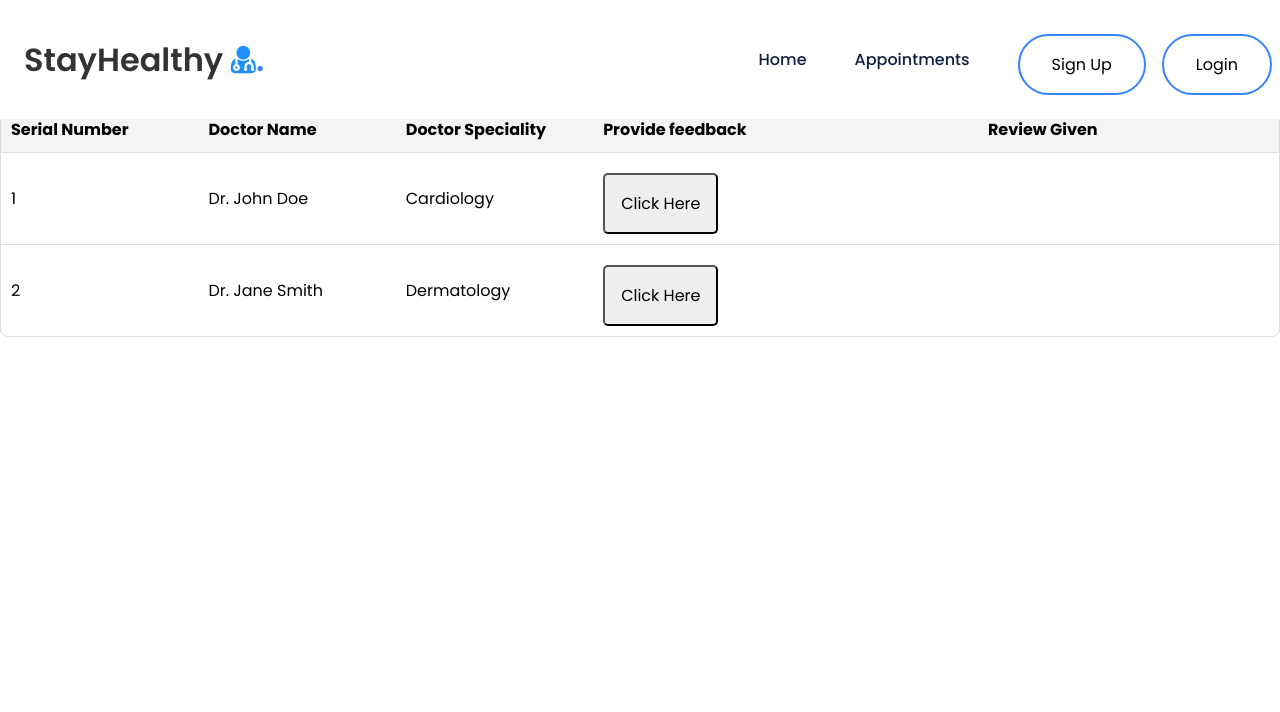
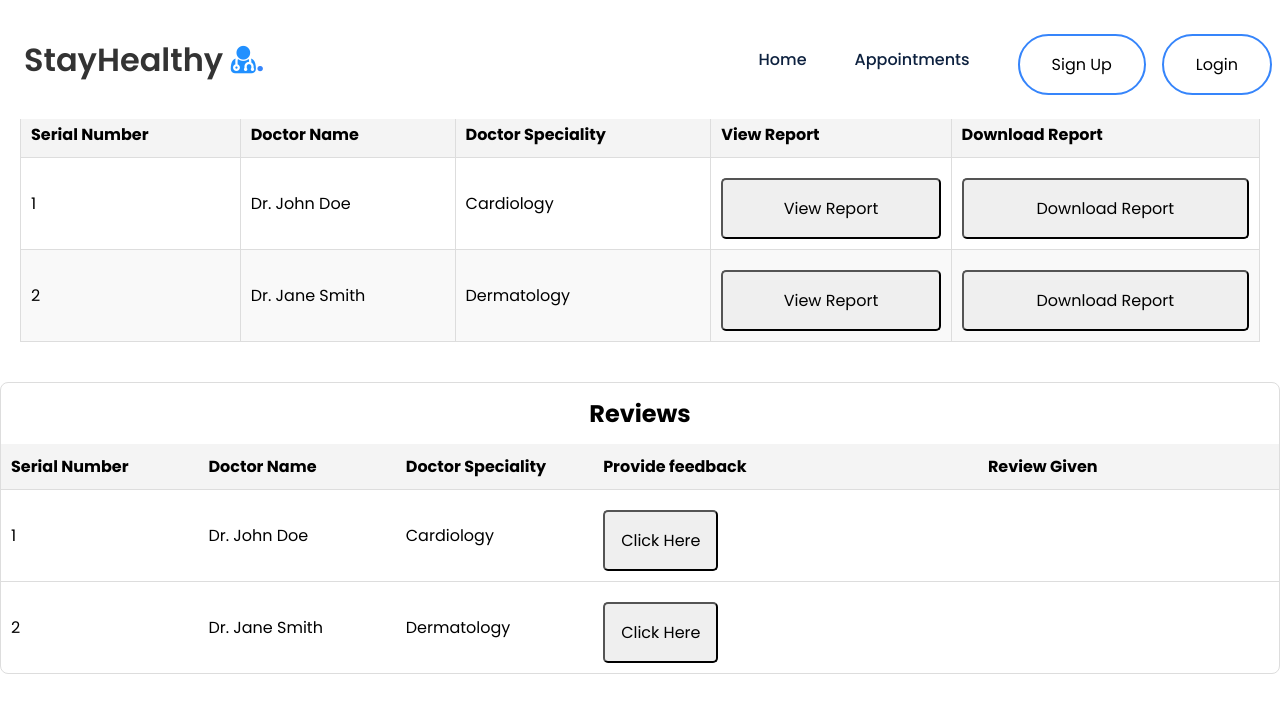
Before and after one commit to BashS117/test_med_app, a React (Create React App) app: page /reports in a window 1280 px wide. Shown: the top 712 px of the page. Built offline with nearby package versions, Linux system fonts and the light colour scheme.

Commit message:
Add functionality to view and download reports

```diff
--- a/src/App.js
+++ b/src/App.js
@@ -9,6 +9,7 @@
 import Notification from './Components/Notification/Notification';
 import ReviewForm from './Components/ReviewForm/ReviewForm';
 import ProfileCard from './Components/ProfileCard.js/ProfileCard';
+import ReportsLayout from './Components/ReportsLayout/ReportsLayout';
 function App() {
 
     const reviewsData = [
@@ -30,6 +31,7 @@
             <Route path="/Sign_Up" element={<Sign_Up/>}/>
             <Route path="/instant-consultation" element={<InstantConsultation />} />
             <Route path="/profile-card" element={<ProfileCard />} />
+            <Route path="/reports" element={<ReportsLayout />} />
 
           </Routes>
           <ReviewForm reviews={reviewsData} />
--- /dev/null
+++ b/src/Components/ReportsLayout/ReportsLayout.css
@@ -0,0 +1,54 @@
+.reports-container {
+    padding: 20px;
+  }
+
+  h1 {
+    font-size: 24px;
+    margin-bottom: 20px;
+  }
+
+  .reports-table {
+    width: 100%;
+    border-collapse: collapse;
+  }
+
+  .reports-table th,
+  .reports-table td {
+    border: 1px solid #ddd;
+    padding: 10px;
+    text-align: left;
+  }
+
+  .reports-table th {
+    background-color: #f4f4f4;
+    font-weight: bold;
+  }
+
+  .reports-table tr:nth-child(even) {
+    background-color: #f9f9f9;
+  }
+
+  .btn {
+    padding: 8px 12px;
+    border: none;
+    border-radius: 5px;
+    font-size: 14px;
+    cursor: pointer;
+    color: white;
+  }
+
+  .view-btn {
+    background-color: #2190FF;
+  }
+
+  .download-btn {
+    background-color: #0066ff;
+  }
+
+  .btn:focus {
+    outline: none;
+  }
+
+  .btn:hover {
+    opacity: 0.9;
+  }
--- /dev/null
+++ b/src/Components/ReportsLayout/ReportsLayout.js
@@ -0,0 +1,49 @@
+import React from "react";
+import './ReportsLayout.css'; // Aquí puedes definir los estilos adicionales
+
+function ReportsLayout() {
+  // Datos simulados para la tabla de reportes
+  const reports = [
+    { id: 1, doctorName: "Dr. John Doe", specialty: "Cardiology" },
+    { id: 2, doctorName: "Dr. Jane Smith", specialty: "Dermatology" },
+  ];
+
+  const pdfUrl = '/patient-report.pdf'
+
+  return (
+    <div className="reports-container">
+      <h1>Reports</h1>
+      <table className="reports-table">
+        <thead>
+          <tr>
+            <th>Serial Number</th>
+            <th>Doctor Name</th>
+            <th>Doctor Speciality</th>
+            <th>View Report</th>
+            <th>Download Report</th>
+          </tr>
+        </thead>
+        <tbody>
+          {reports.map((report, index) => (
+            <tr key={report.id}>
+              <td>{index + 1}</td>
+              <td>{report.doctorName}</td>
+              <td>{report.specialty}</td>
+              <td>
+              <a href={pdfUrl} target="_blank" rel="noopener noreferrer">
+                <button>View Report</button>
+              </a>
+               </td>
+              <td>
+              <a href={pdfUrl} download="patient-report.pdf">
+                <button>Download Report</button>
+              </a>              </td>
+            </tr>
+          ))}
+        </tbody>
+      </table>
+    </div>
+  );
+}
+
+export default ReportsLayout;
```
Also changed, not shown: 1 other file (tests, documents, lock files or other folders).
